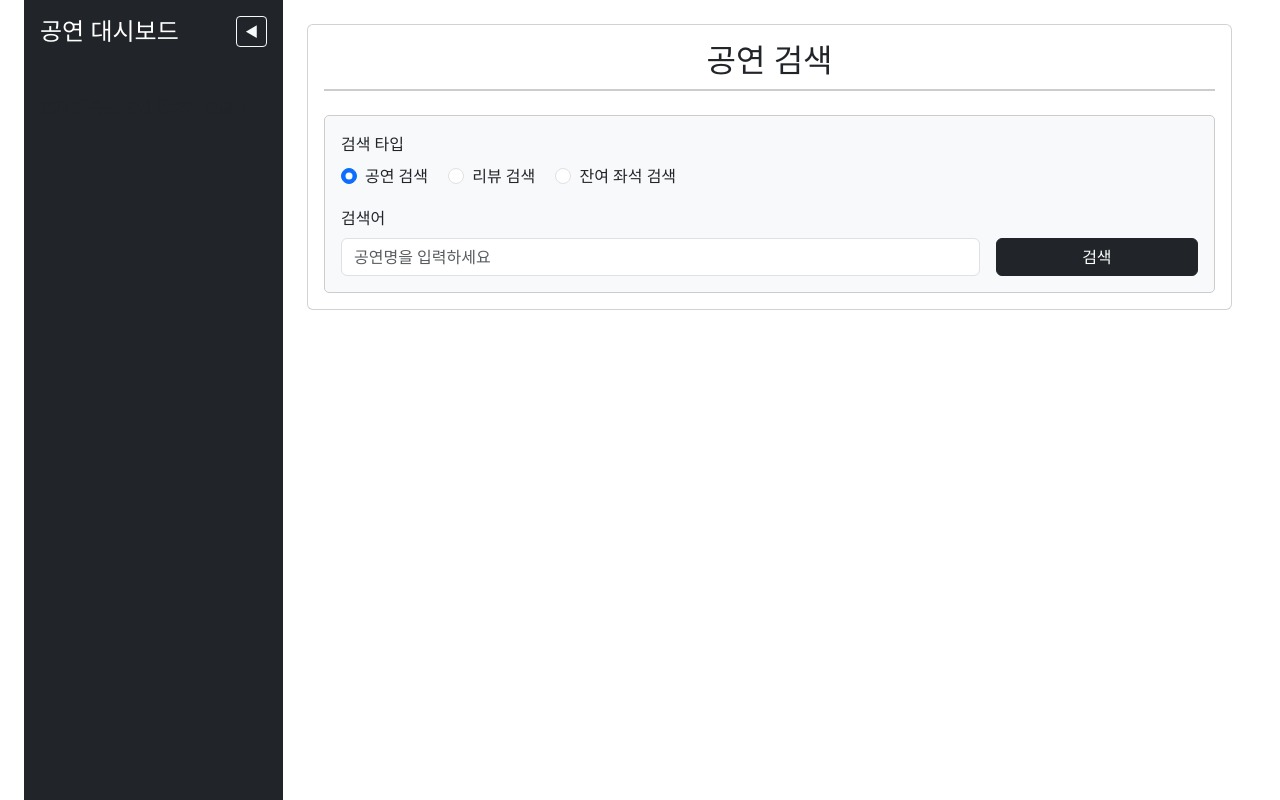
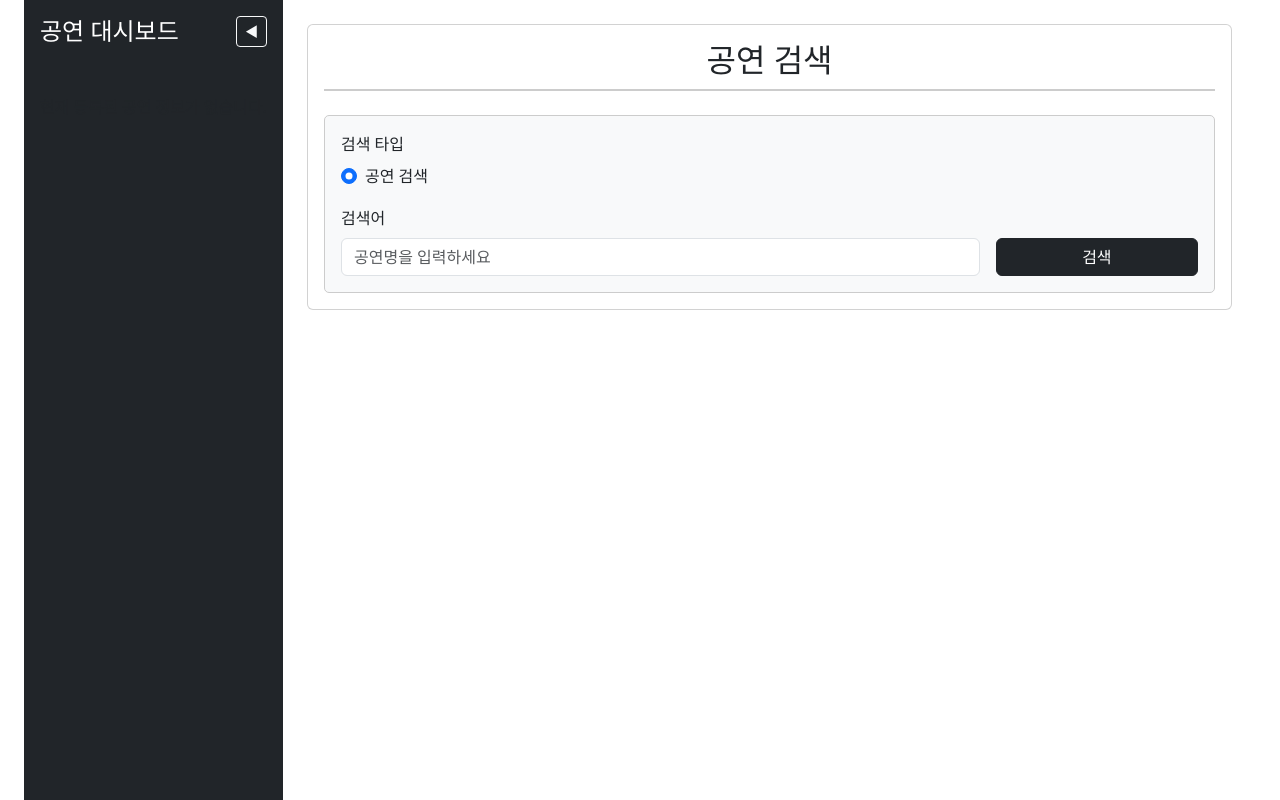
Before and after one commit to jwlee07/JWTicket, a Django app: page /review/ in a window 1280 px wide. Run offline with Django 5.2, Linux system fonts and the light colour scheme; data that the repository does not hold is empty.

Commit message:
feat: 메인 화면에서 공연 검색만 가능

```diff
--- a/jwdata/review/templates/review/index.html
+++ b/jwdata/review/templates/review/index.html
@@ -66,14 +66,14 @@
                         <input class="form-check-input" type="radio" name="search_type" id="search_type_concert" value="concert" checked>
                         <label class="form-check-label" for="search_type_concert">공연 검색</label>
                     </div>
-                    <div class="form-check form-check-inline">
+                    {% comment %} <div class="form-check form-check-inline">
                         <input class="form-check-input" type="radio" name="search_type" id="search_type_review" value="review">
                         <label class="form-check-label" for="search_type_review">리뷰 검색</label>
                     </div>
                     <div class="form-check form-check-inline">
                         <input class="form-check-input" type="radio" name="search_type" id="search_type_seat" value="seat">
                         <label class="form-check-label" for="search_type_seat">잔여 좌석 검색</label>
-                    </div>
+                    </div> {% endcomment %}
                 </div>
 
                 <!-- 검색어 입력 및 검색 버튼 영역 -->
```
